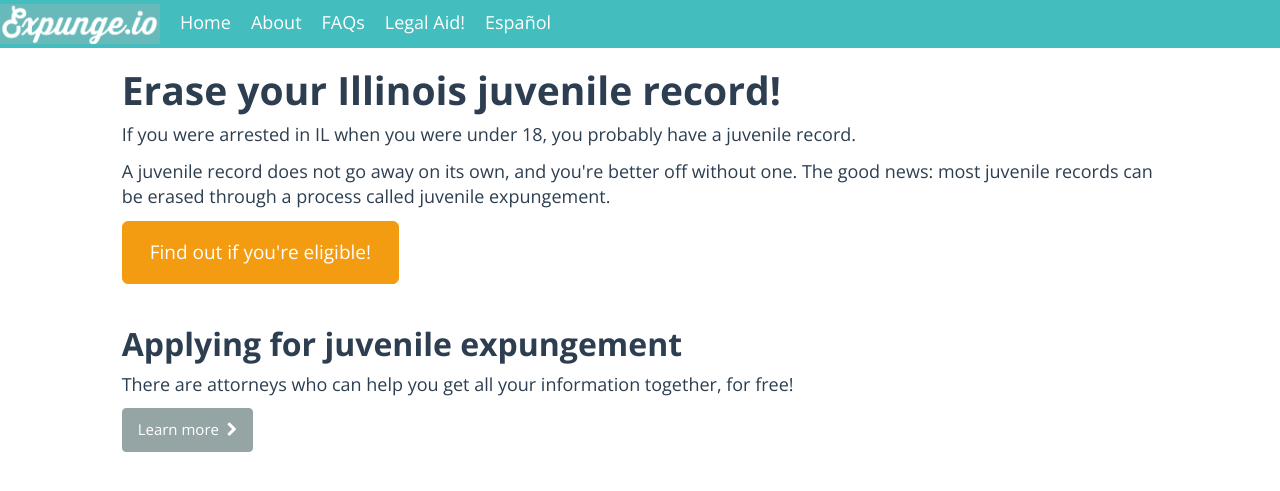
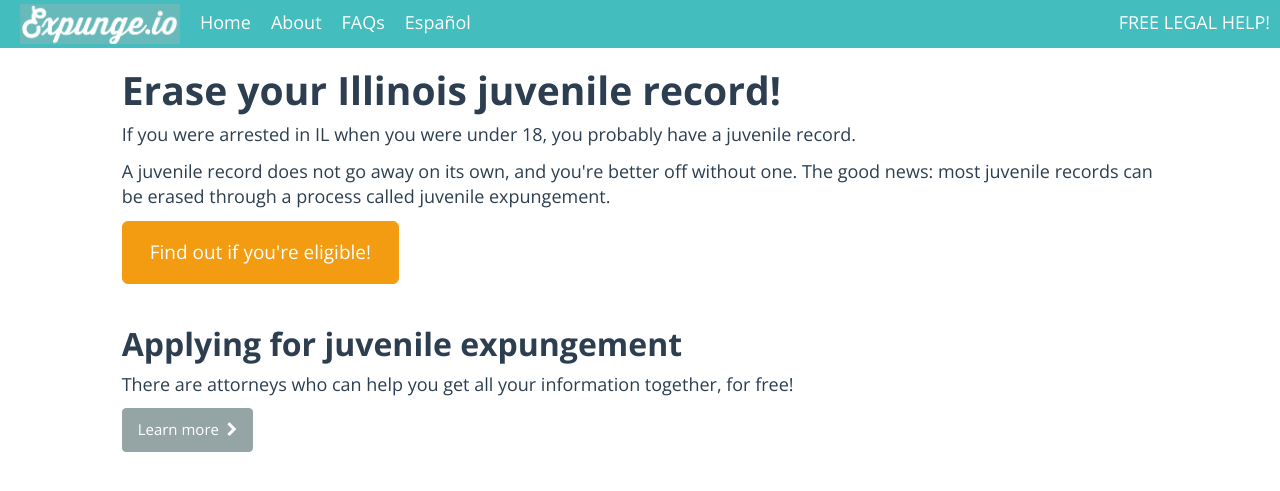
Before and after one commit to cathydeng/expunge.io, a Jekyll site: the page built from index.html, in a window 1280 px wide. Shown: the top 491 px of the page. Built offline with Jekyll 4.4.1, drawn with Linux system fonts in a browser that asks for light colours; nearby versions of some CDN libraries.

Commit message:
navbar tweaks

```diff
--- a/_layouts/default.html
+++ b/_layouts/default.html
@@ -104,7 +104,7 @@
       <div class="container-fluid">
         <div class="navbar-header">
 
-          <a class="navbar-brand brand" href="{{ site.baseurl }}/" style="background: transparent url('{{ site.baseurl }}/images/logo.png') no-repeat scroll 0px 0px / 100% auto;">Expunge.io</a>
+          <a id="logo" class="navbar-brand brand" href="{{ site.baseurl }}/" style="background: transparent url('{{ site.baseurl }}/images/logo.png') no-repeat scroll 0px 0px / 100% auto;">Expunge.io</a>
 
         </div>
         <div id="navbar">
@@ -112,8 +112,10 @@
             <li><a href="{{ site.baseurl }}/">Home</a></li>
             <li><a href="{{ site.baseurl }}/about.html">About</a></li>
             <li><a href="{{ site.baseurl }}/faq.html">FAQs</a></li>
-            <li><a href="{{ site.baseurl }}/legalaid.html">Legal Aid!</a></li>
             <li><a href="{{ site.baseurl }}/es/index.html">Español</a></li>
+          </ul>
+          <ul class="nav navbar-nav navbar-right">
+            <li class="pull-right"><a href="{{ site.baseurl }}/legalaid.html">FREE LEGAL HELP!</a></li>
           </ul>
         </div>
       </div>
--- a/_layouts/default_es.html
+++ b/_layouts/default_es.html
@@ -111,9 +111,11 @@
           <ul id="sections" class="nav navbar-nav small">
             <li><a href="{{ site.baseurl }}/es/index.html">Página de Inicio</a></li>
             <li><a href="{{ site.baseurl }}/es/about.html">Acerca</a></li>
-            <li><a href="{{ site.baseurl }}/es/faq.html">FAQs - Preguntas Frecuentes</a></li>
+            <li><a href="{{ site.baseurl }}/es/faq.html">Preguntas Frecuentes</a></li>
+            <li><a href="{{ site.baseurl }}/">English</a></li>
+          </ul>
+          <ul class="nav navbar-nav navbar-right">
             <li><a href="{{ site.baseurl }}/es/legalaid.html">Asistencia Legal!</a></li>
-            <li><a href="{{ site.baseurl }}/">English</a></li>
           </ul>
         </div>
       </div>
--- a/css/custom.css
+++ b/css/custom.css
@@ -33,12 +33,14 @@ a:hover, a:active{
 }
 
 .brand {
-  background: transparent url({{ site.baseurl }}"/images/logo.png") no-repeat scroll 0px 0px / 100% auto;
   background-size: 100%;
   width: 160px;
   height: 40px;
   margin: 4px 10px 0 20px;
   text-indent: -999999px;
+}
+#logo {
+  margin-left: 5px;
 }
 
 
@@ -50,7 +52,6 @@ a:hover, a:active{
 }
 
 #camille{
-  background: transparent url({{ site.baseurl }}'/images/camille.jpg') 0 0 no-repeat;
   background-size: 100%;
   width: 160px;
   height: 160px;
```
